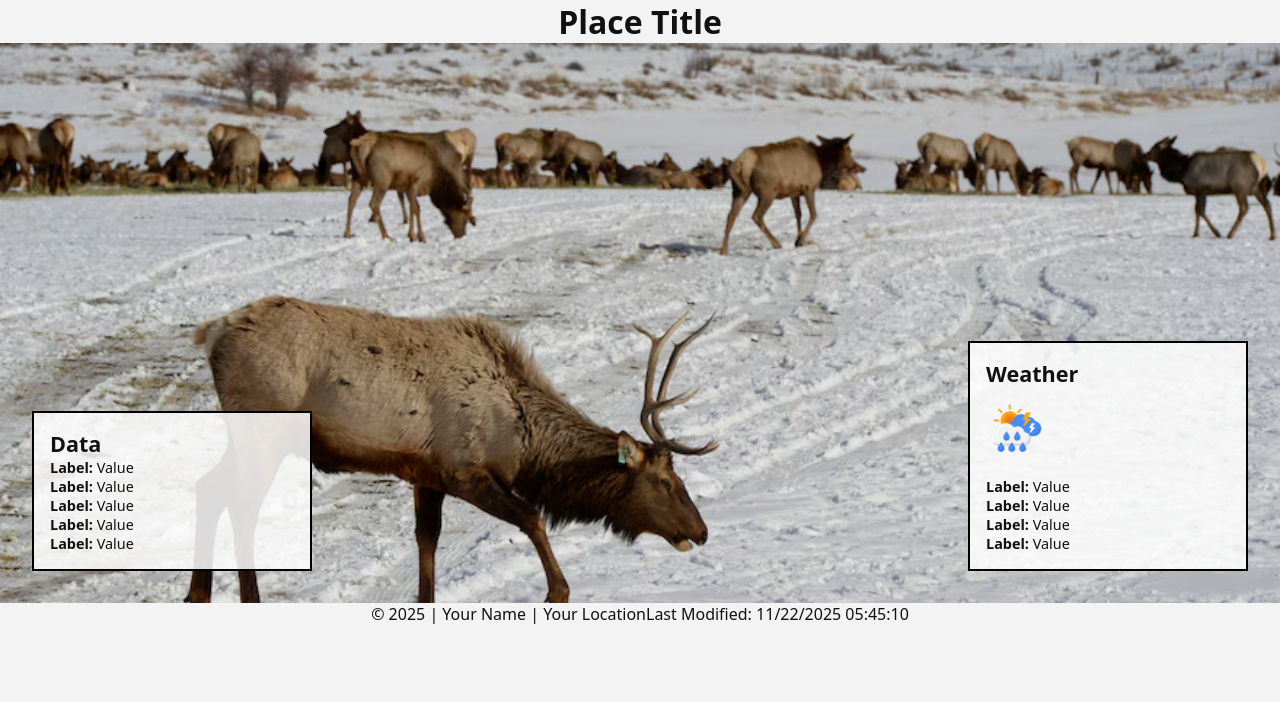
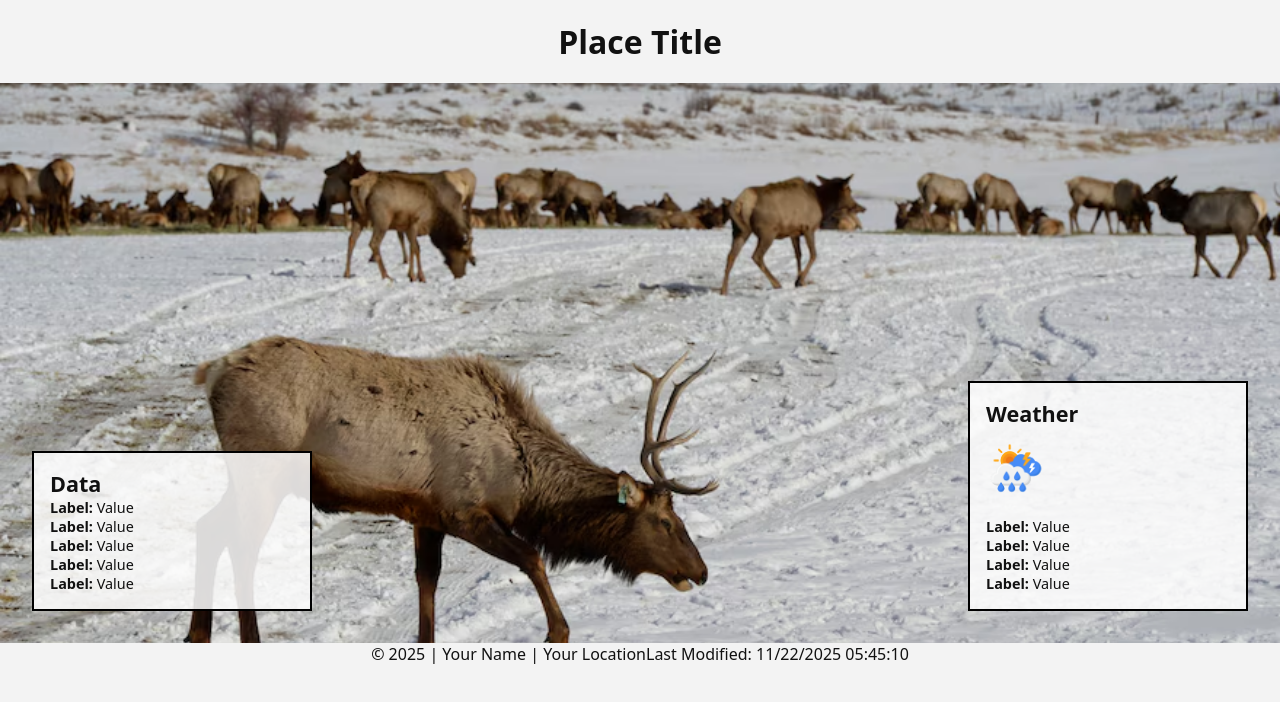
Before and after one commit to ethantho-hub/wdd131, a plain HTML site: page place.html in a window 1280 px wide. Drawn offline with Linux system fonts and the light colour scheme.

Commit message:
Update place.css

```diff
--- a/css/place.css
+++ b/css/place.css
@@ -13,11 +13,16 @@ h1 {
 }
 
 /* Header */
-.site-header {
-  background: #e5e5e5;
-  border-bottom: 2px solid #cfcfcf;
-  text-align: center;
-  padding: 18px 8px;
+header {
+    display: flex;
+    justify-content: center;   /* centers left-to-right */
+    align-items: center;       /* centers top-to-bottom */
+    text-align: center;
+}
+
+header h1 {
+    margin: 0;
+    padding: 20px 0;
 }
 .site-header h1 { font-size: 36px; }
 
@@ -76,16 +81,10 @@ h1 {
 footer {
     display: flex;
     justify-content: center;
+    align-items: center;
+    text-align: center;
 }
 
-/* FOOTER */
-.site-footer {
-  background: #e5e5e5;
-  border-top: 2px solid #cfcfcf;
-  text-align: center;
-  padding: 12px;
-  font-size: 13px;
-}
 
 /* Mobile layout */
 @media (max-width: 800px) {
```
